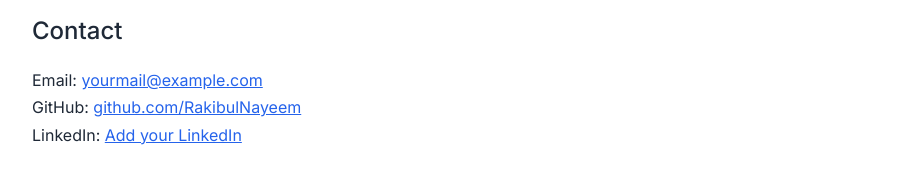
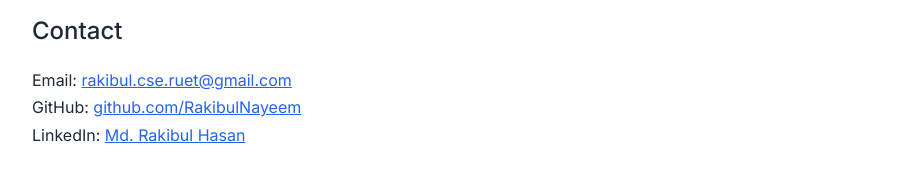
Before and after one commit to RakibulNayeem/rakibulnayeem.github.io, a plain HTML site: page index.html in a window 1280 px wide. Shown: the part 1373-1568 px from the top of the page, without its empty margins (178-1093 px from the left). Drawn offline with Linux system fonts and the light colour scheme.

Commit message:
added linkedin id and email

```diff
--- a/index.html
+++ b/index.html
@@ -86,9 +86,9 @@
 
     <section id="contact">
         <h2>Contact</h2>
-        <p>Email: <a href="mailto:yourmail@example.com">yourmail@example.com</a></p>
+        <p>Email: <a href="mailto:rakibul.cse.ruet@gmail.com">rakibul.cse.ruet@gmail.com</a></p>
         <p>GitHub: <a href="https://github.com/RakibulNayeem" target="_blank">github.com/RakibulNayeem</a></p>
-        <p>LinkedIn: <a href="#" target="_blank">Add your LinkedIn</a></p>
+        <p>LinkedIn: <a href="https://www.linkedin.com/in/rakibulnayeem/" target="_blank">Md. Rakibul Hasan</a></p>
     </section>
 
     <footer class="footer">
```
